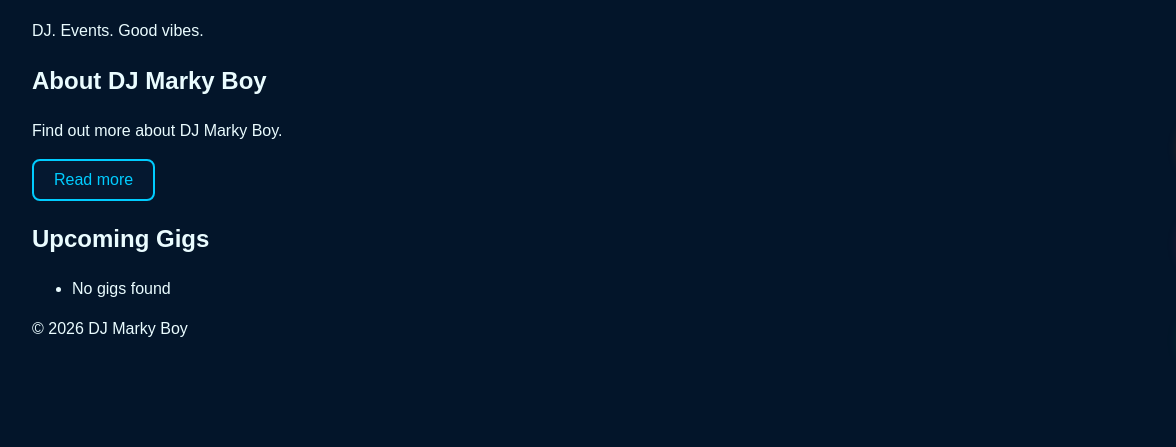
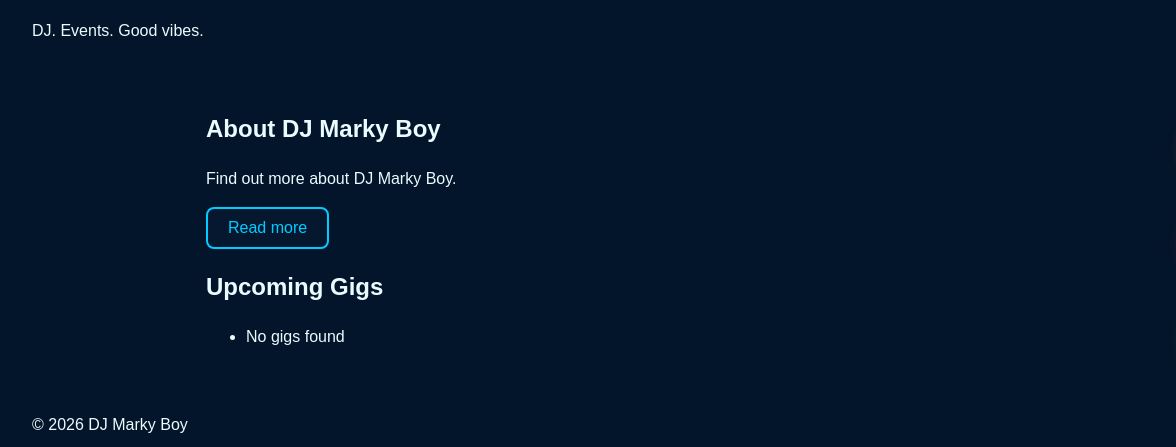
Before and after one commit to markdtlindsay/DJMB_Website, a plain HTML site: page index.html in a window 1280 px wide. Shown: the part 404-851 px from the top of the page, 0-1176 px from the left. Before the commit the page ends 800 px from the top, so only its background shows below. Drawn offline with Linux system fonts and the light colour scheme; no server answers.

Commit message:
Style updates

```diff
--- a/assets/css/styles.css
+++ b/assets/css/styles.css
@@ -40,6 +40,12 @@ footer {
 
 #site-view {
   min-height: 100vh;
+}
+
+main {
+  max-width: 900px;
+  margin: 0 auto;
+  padding: 2rem 1rem;
 }
 
 .social-float {
```
